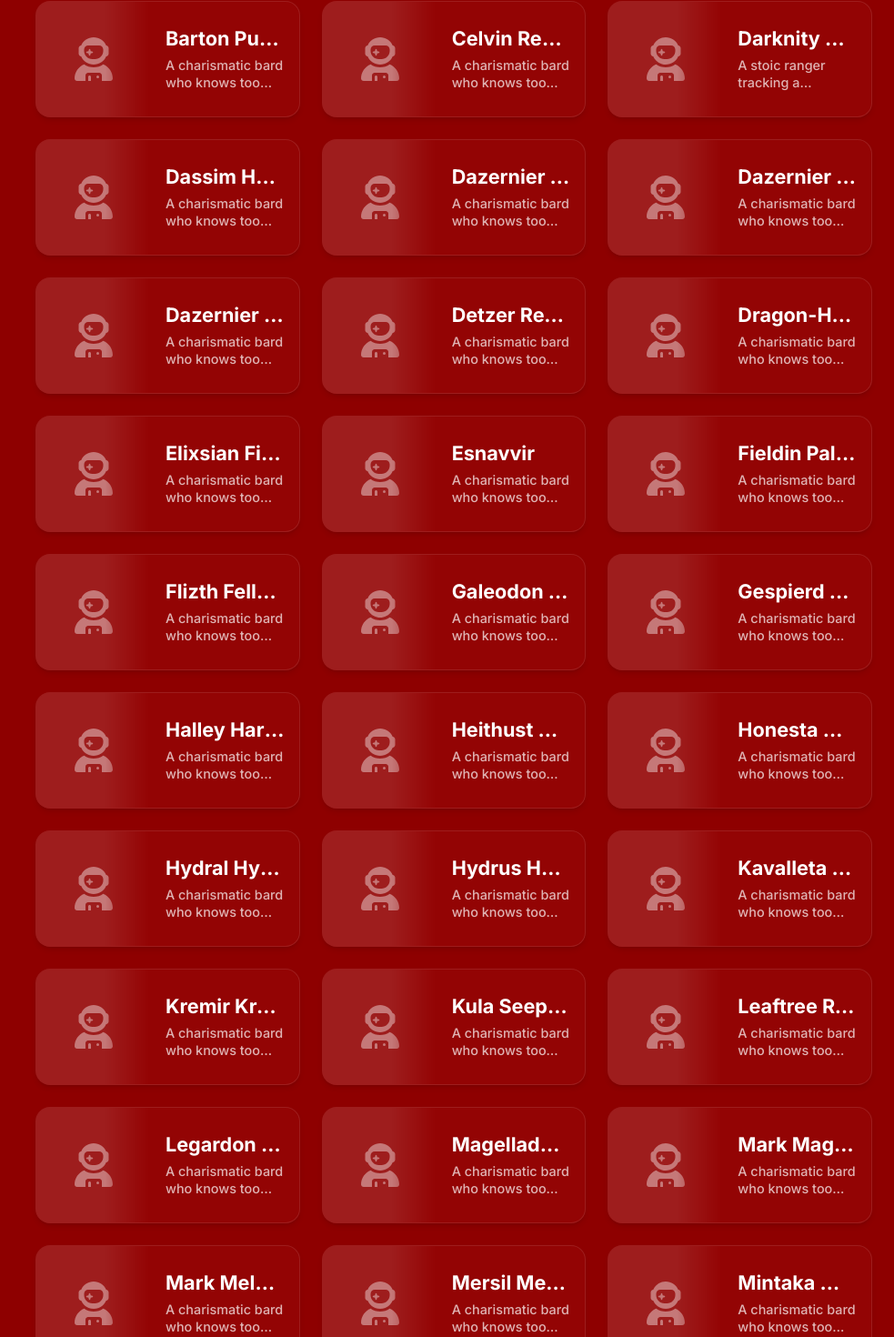
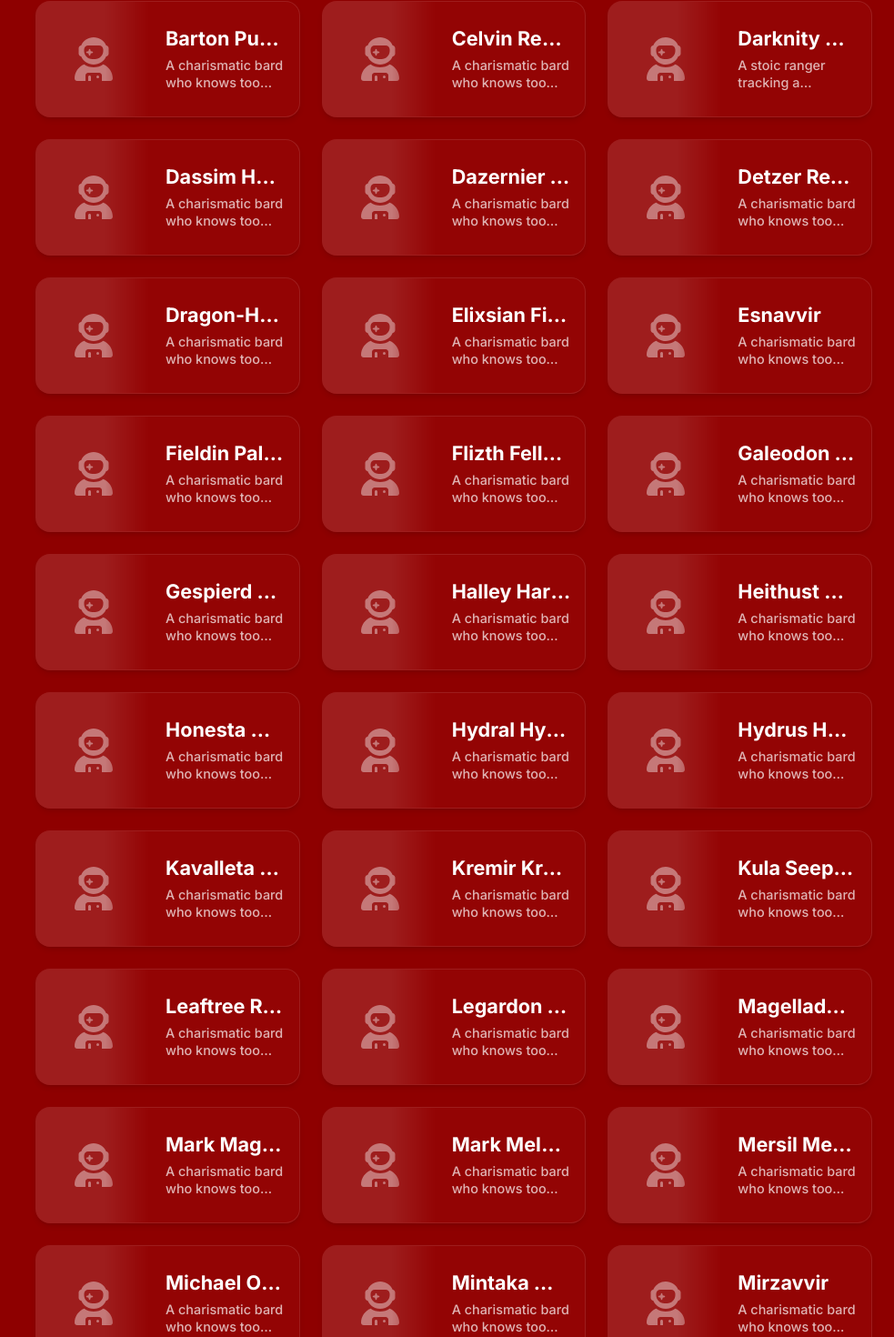
Before and after one commit to Taqizdihar/taqizdihar, a React (Vite) app: page /hobbies/characters in a window 1280 px wide. Shown: the part 851-2321 px from the top of the page at 91% size, without its empty margins (297-1280 px from the left). Built offline with nearby package versions, Linux system fonts and the light colour scheme.

Commit message:
feat: define Character interface and implement initial character data collection

```diff
--- a/src/pages/Hobbies/CharactersData.ts
+++ b/src/pages/Hobbies/CharactersData.ts
@@ -1552,12 +1552,12 @@ export const characters: Character[] = [
     ]
   },
   {
-    id: "Michael Ozza Possada",
-    name: "Dazernier Dragonite",
-    images: [
-    ],
-    details: [
-      { label: "Gender", value: "Female" },
+    id: "michael-ozza-possada",
+    name: "Michael Ozza Possada",
+    images: [
+    ],
+    details: [
+      { label: "Gender", value: "Male" },
       { label: "Species", value: "Halfling" },
       { label: "Role", value: "Bard" },
       { label: "Alias", value: "The Whisperer" },
@@ -1599,7 +1599,7 @@ export const characters: Character[] = [
   },
   {
     id: "zurmanggi",
-    name: "Dazernier Dragonite",
+    name: "Zurmanggi",
     images: [
     ],
     details: [
```
